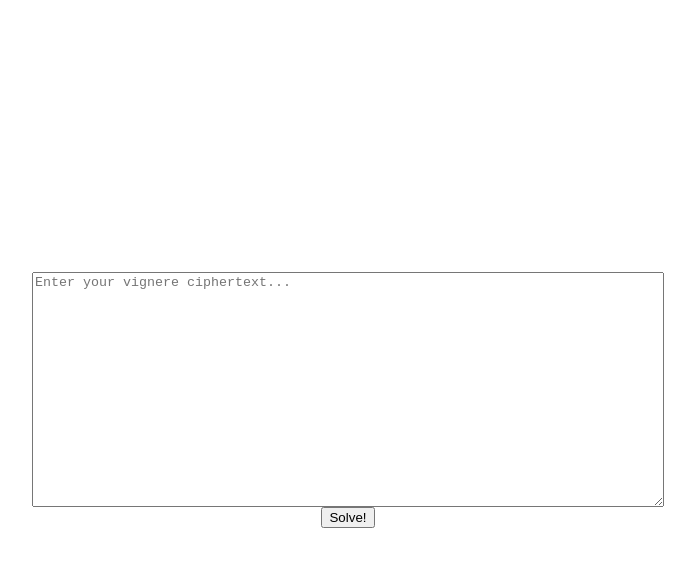
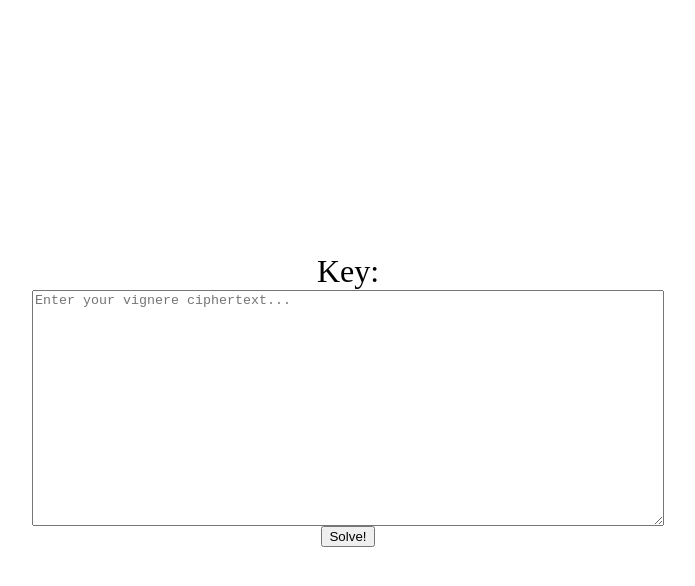
Before and after one commit to Brymo/brymo.github.io, a plain HTML site: page index.html in a window 1280 px wide. Both pictures are taken after a click on the button "Solve!". Shown: the whole page, without its empty margins (292-987 px from the left). Drawn offline with Linux system fonts and the light colour scheme.

Commit message:
interim aesthetics

```diff
--- a/index.html
+++ b/index.html
@@ -5,7 +5,7 @@
 </head>
 <body>
     <div class="main_wrapper">
-        <div class="header" id="output">This is my website</div>
+        <div class="header" id="output">VigKraken.io</div>
         <textarea id="inputbox"type="text" class="cipher_input" placeholder="Enter your vignere ciphertext..."></textarea>
         <button id="finalise" type="button">Solve!</button>
     </div>
@@ -17,7 +17,7 @@
 
             let inputString = document.getElementById("inputbox").value;
             let output = document.getElementById("output");
-            output.innerHTML = await key(inputString);
+            output.innerHTML = "Key: " + await key(inputString);
 
         };
 
```
